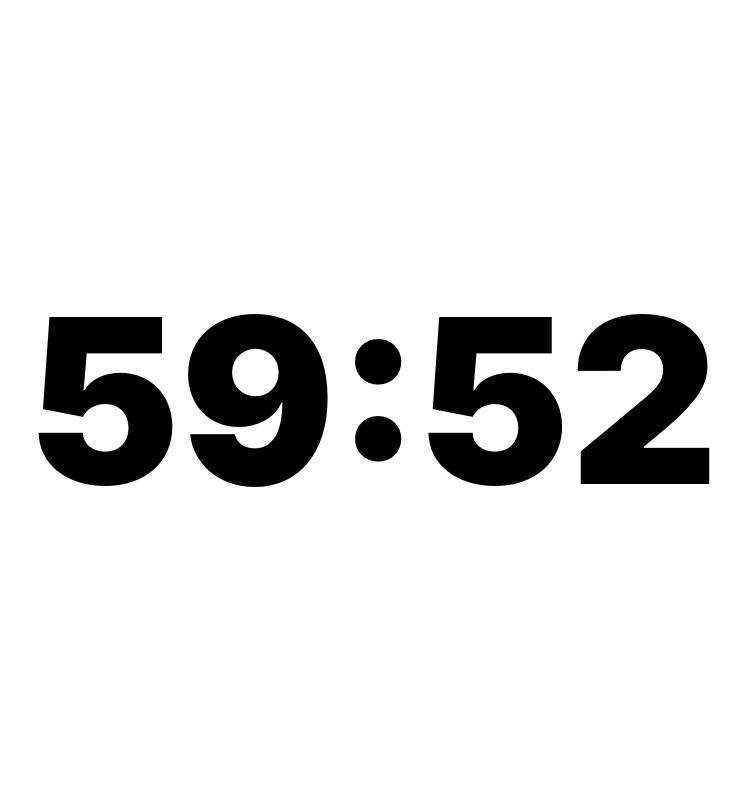
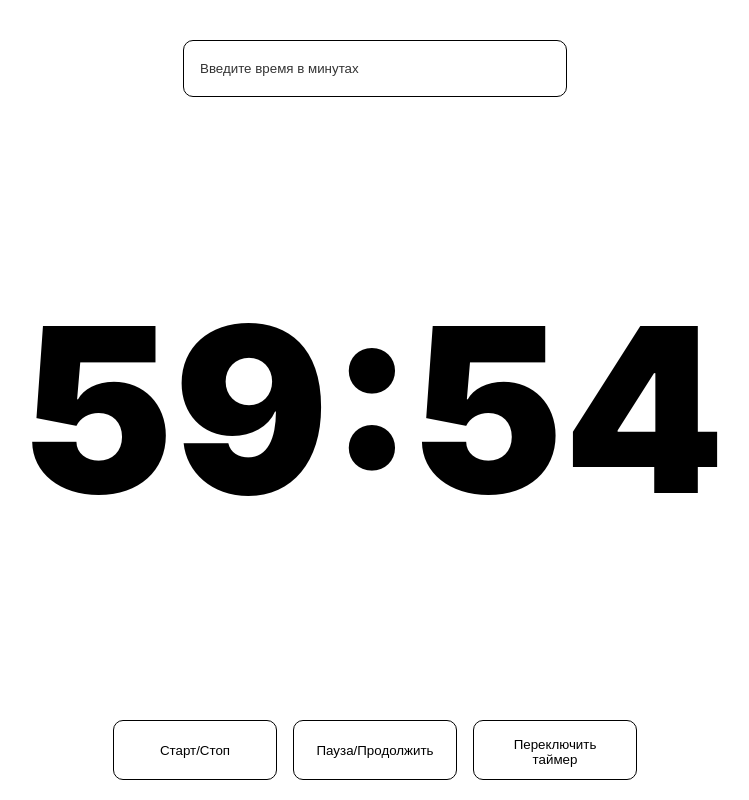
Before and after one commit to lighterboiii/time-manager, a React (Create React App) app: page / in a window 1280 px wide. Shown: the whole page, without its empty margins (265-1014 px from the left). Built offline with nearby package versions, Linux system fonts and the light colour scheme.

Commit message:
feat: add timer switching & styles

```diff
--- a/src/components/App/App.module.scss
+++ b/src/components/App/App.module.scss
@@ -1,8 +1,40 @@
+@use '../../stylesheets/mixins.scss' as *;
+
 * {
-  margin: 0 auto;
-  padding: 0;
+  @include indents();
+  box-sizing: border-box
 }
 
 .app {
+  @include position(relative);
+  @include flexContainer(column, space-between, center, 10px);
   text-align: center;
+  height: 100vh;
+
+  &__buttons {
+    @include flexContainer(row, space-between, center, 16px);
+    @include indents(20px, 0);
+  }
+
+  &__input {
+    @include indents(20px 16px, 0);
+    border-radius: 10px;
+    border: 1px black solid;
+    width: 30%;
+
+    &::placeholder {
+      color: black;
+      opacity: .8;
+    }
+  }
+
+  &__inputWrapper {
+    @include indents(40px 0 20px 0, 0);
+    width: 100%;
+  }
+
+  &__alert {
+    @include position(absolute, $top: 120px, $left: 50%);
+    transform: translate(-50%);
+  }
 }
--- a/src/components/App/App.tsx
+++ b/src/components/App/App.tsx
@@ -1,11 +1,48 @@
-import React from 'react';
 import styles from './App.module.scss';
 import Timer from '../Timer/Timer';
+import { ChangeEvent, FC, useState } from 'react';
+import Button from '../../ui/Button/Button';
+import { setDelay } from '../../utils/setDelay';
 
-function App() {
+const App: FC = () => {
+  const [time, setTime] = useState('');
+  const [currentTimer, setCurrentTimer] = useState(false);
+  const [isTimerSwitching, setTimerSwitching] = useState(false);
+
+  const handleInputChange = (e: ChangeEvent<HTMLInputElement>) => {
+    setTime(e.target.value);
+  };
+
+  const handleSwitchTimer = async () => {
+    setTimerSwitching(!isTimerSwitching);
+    await setDelay(1000);
+    setCurrentTimer(!currentTimer);
+    setTimerSwitching(false);
+  };
+
   return (
     <div className={styles.app}>
-      <Timer />
+      <div className={styles.app__inputWrapper}>
+        <input
+          type="number"
+          name="time"
+          id="time"
+          value={time}
+          onChange={handleInputChange}
+          className={styles.app__input}
+          placeholder="Введите время в минутах"
+        />
+      </div>
+      {isTimerSwitching && <h2 className={styles.app__alert}>
+        Активируем таймер номер {currentTimer ? 1 : 2}
+        </h2>}
+      {currentTimer && <Timer />}
+      {!currentTimer && <Timer />}
+      <div className={styles.app__buttons}>
+        <Button text="Старт/Стоп" handleClick={() => { }} />
+        <Button text="Пауза/Продолжить" handleClick={() => { }} />
+        <Button text="Переключить таймер" handleClick={handleSwitchTimer} />
+      </div>
     </div>
   );
 }
--- a/src/components/Timer/Timer.module.scss
+++ b/src/components/Timer/Timer.module.scss
@@ -1,9 +1,10 @@
 @use '../../stylesheets/mixins.scss' as *;
 
 .timer {
+  @include position(relative);
   @include indents();
   @include flexContainer(column, center, center);
-  height: 100vh;
+  flex-grow: 1;
 
   &__time {
     font-size: 230px;
@@ -16,5 +17,10 @@
     @media screen and (max-width: 430px) {
       font-size: 100px;
     }
+
+    &__buttons {
+      @include position(absolute, $bottom: 0, $left: 50%);
+      transform: translate(-50%);
+    }
   }
 }
--- a/src/stylesheets/mixins.scss
+++ b/src/stylesheets/mixins.scss
@@ -16,3 +16,19 @@
   margin: $margin;
   padding: $padding;
 }
+
+@mixin position($position, $top: false, $right: false, $bottom: false, $left: false) {
+  position: $position;
+  @if $top {
+    top: $top;
+  }
+  @if $right {
+    right: $right;
+  }
+  @if $bottom {
+    bottom: $bottom;
+  }
+  @if $left {
+    left: $left;
+  }
+}
--- /dev/null
+++ b/src/ui/Button/Button.module.scss
@@ -0,0 +1,17 @@
+@use '../../stylesheets/mixins.scss' as *;
+
+.button {
+  @include indents(16px);
+  border: .5px black solid;
+  border-radius: 10px;
+  width: 164px;
+  height: 60px;
+  background: transparent;
+  transition: transform 0.3s ease;
+
+  &:hover {
+    opacity: .8;
+    transform: scale(1.1);
+    cursor: pointer;
+  }
+}
--- /dev/null
+++ b/src/ui/Button/Button.tsx
@@ -0,0 +1,21 @@
+import { FC } from "react";
+import styles from './Button.module.scss';
+
+interface IBtn {
+  text: string;
+  handleClick: () => void;
+}
+
+const Button: FC<IBtn> = ({ text, handleClick }) => {
+  return (
+    <button
+      type="button"
+      onClick={handleClick}
+      className={styles.button}
+    >
+      {text}
+    </button>
+  )
+};
+
+export default Button;
--- /dev/null
+++ b/src/utils/setDelay.ts
@@ -0,0 +1,3 @@
+export const setDelay = (time: number) => {
+  return new Promise((res) => setTimeout(res, time));
+};
```
